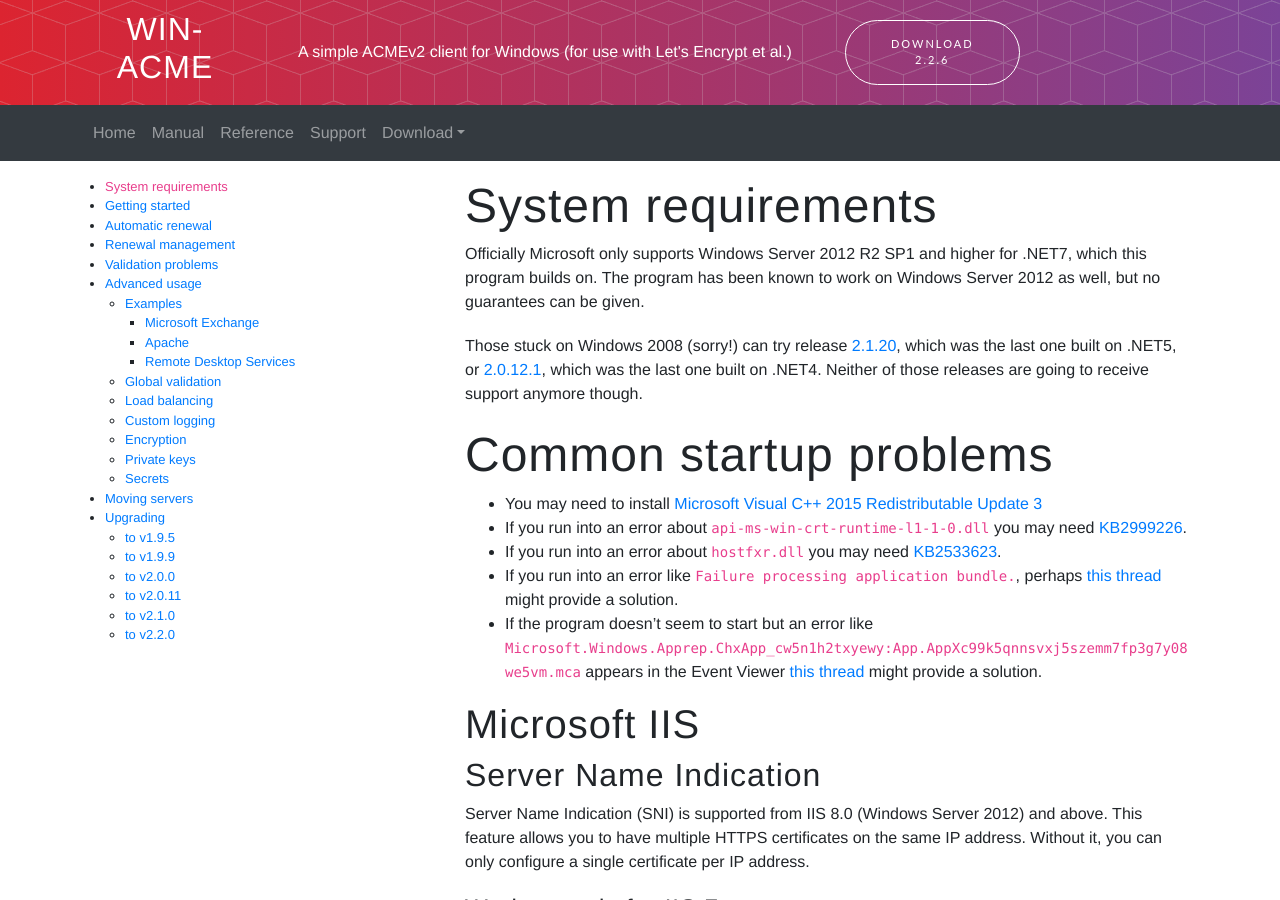
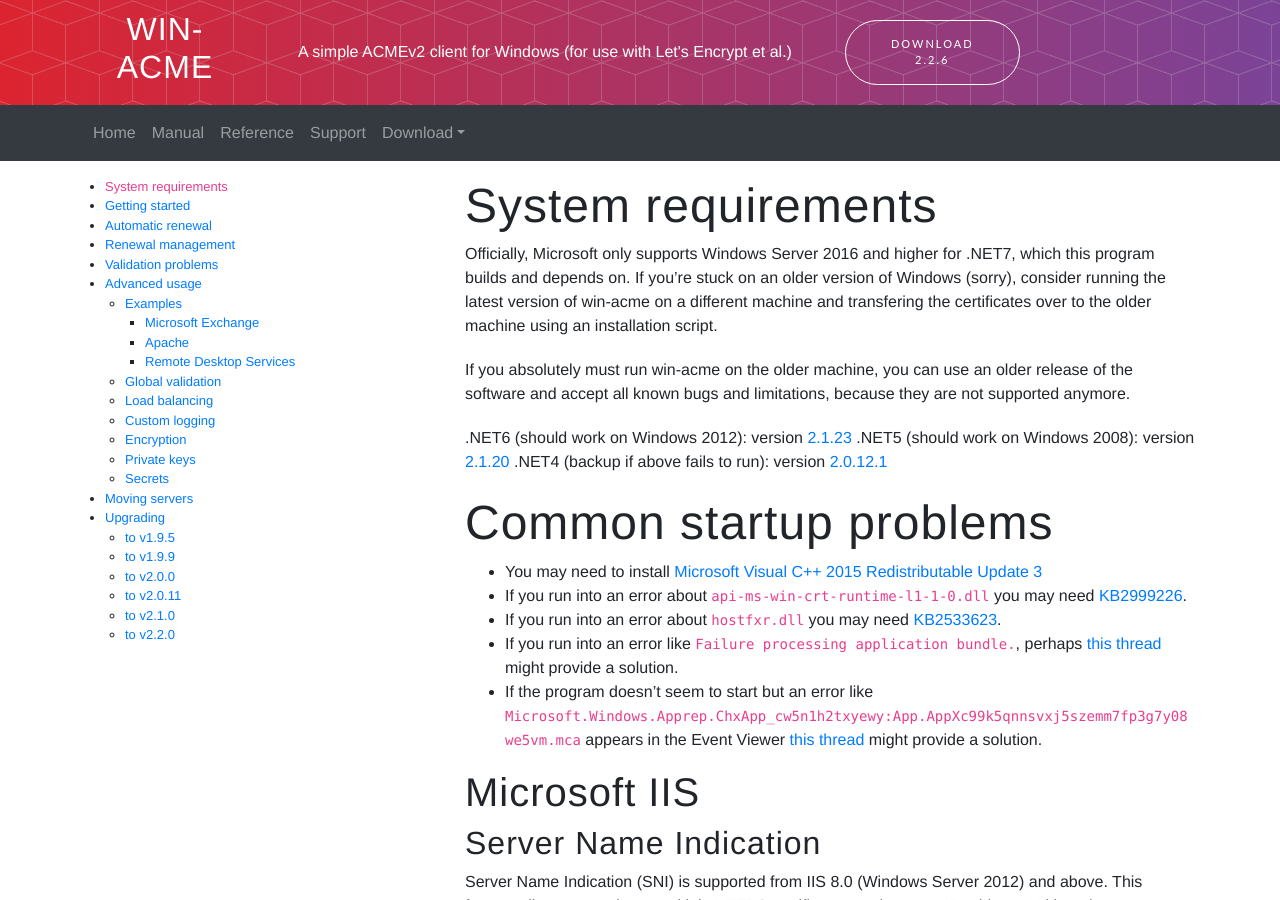
Before and after one commit to win-acme/win-acme.github.io, a Jekyll site: the page built from manual/system-requirements.md, in a window 1280 px wide and 900 px high. Built offline with Jekyll 4.4.1, drawn with Linux system fonts in a browser that asks for light colours; our own code applies the rules of GitHub Pages for plain Markdown files.

Commit message:
update system requirements

```diff
--- a/manual/system-requirements.md
+++ b/manual/system-requirements.md
@@ -3,14 +3,19 @@ sidebar: manual
 ---
 
 # System requirements
-Officially Microsoft only supports Windows Server 2012 R2 SP1 and higher
-for .NET7, which this program builds on. The program has been known to work
-on Windows Server 2012 as well, but no guarantees can be given.
+Officially, Microsoft only supports Windows Server 2016 and higher
+for .NET7, which this program builds and depends on. If you're stuck
+on an older version of Windows (sorry), consider running the latest
+version of win-acme on a different machine and transfering the certificates
+over to the older machine using an installation script.
 
-Those stuck on Windows 2008 (sorry!) can try release [2.1.20](https://github.com/win-acme/win-acme/releases/tag/v2.1.20]),
-which was the last one built on .NET5, or [2.0.12.1](https://github.com/win-acme/win-acme/releases/tag/v2.0.11.705),
-which was the last one built on .NET4. Neither of those releases are going
-to receive support anymore though.
+If you absolutely must run win-acme on the older machine, you can use an older
+release of the software and accept all known bugs and limitations, because
+they are not supported anymore.
+
+.NET6 (should work on Windows 2012): version [2.1.23](https://github.com/win-acme/win-acme/releases/tag/v2.1.23.1315])
+.NET5 (should work on Windows 2008): version [2.1.20](https://github.com/win-acme/win-acme/releases/tag/v2.1.20])
+.NET4 (backup if above fails to run): version [2.0.12.1](https://github.com/win-acme/win-acme/releases/tag/v2.0.11.705)
 
 # Common startup problems
 - You may need to install [Microsoft Visual C++ 2015 Redistributable Update 3](https://www.microsoft.com/download/details.aspx?id=52685)
```
